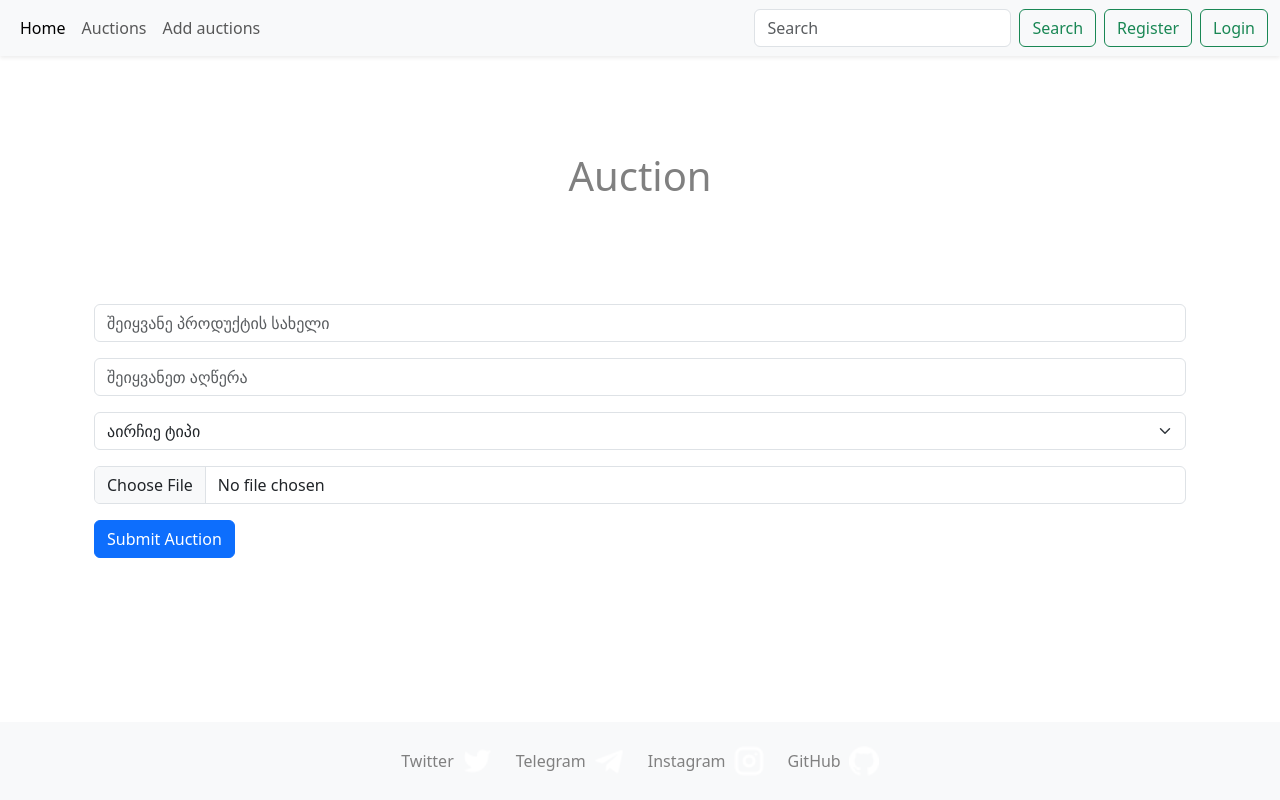
After one commit to davitshengelia2407/First_Flask, a Flask app: page /add-auctions in a window 1280 px wide. The commit adds this page. Run offline with Flask 3, Linux system fonts and the light colour scheme; parts of the project's set-up code (start-up, migrations or seed data) failed here and were passed over; some libraries are stand-ins or nearby versions.

Commit message:
feat: added auctions
added add-auctions where u add auctions on products, auctions.html where those products are listed

```diff
--- a/app.py
+++ b/app.py
@@ -1,7 +1,11 @@
-from flask import Flask, render_template
+from tkinter import image_names
+
+from flask import Flask, render_template, request, url_for, redirect
 from sqlalchemy.sql.functions import count
+from sqlalchemy.testing.suite.test_reflection import metadata
+from werkzeug.utils import secure_filename
 
-from forms import  RegisterForm
+from forms import RegisterForm, AuctionForm
 from os import path
 
 app = Flask(__name__)
@@ -10,19 +14,22 @@ app.config["SECRET_KEY"] = "daculisaiti"
 import os
 import glob
 
-import os
-import glob
+# Define folders
+profile_folder = os.path.join(app.root_path, 'static', 'Images', 'Profile_Photos')
+auction_folder = os.path.join(app.root_path, 'static', 'Images', 'Auctions')
 
-upload_folder = os.path.join(app.root_path, 'static', 'Images', 'Profile_Photos')
+# Function to delete all files in a folder
+def delete_files_in_folder(folder_path):
+    for file_path in glob.glob(os.path.join(folder_path, '*')):
+        try:
+            os.remove(file_path)
+            print(f"Deleted {file_path}")
+        except Exception as e:
+            print(f"Error deleting {file_path}: {e}")
 
-# Delete all files in the upload folder
-for file_path in glob.glob(os.path.join(upload_folder, '*')):
-    try:
-        os.remove(file_path)
-        print(f"Deleted {file_path}")
-    except Exception as e:
-        print(f"Error deleting {file_path}: {e}")
-
+# Run deletion on both folders
+delete_files_in_folder(profile_folder)
+delete_files_in_folder(auction_folder)
 
 brands = [
     {
@@ -138,6 +145,8 @@ profiles = [
 
 users = []
 
+auction_products = []
+
 role = "user"
 
 @app.context_processor
@@ -161,13 +170,43 @@ def register():
             "country": form.country.data
         }
         image = form.image.data
-        directory = path.join(app.root_path, 'static', 'Images', 'Profile_Photos', image.filename)
+        filename = secure_filename(image.filename)
+        directory = path.join(app.root_path, 'static', 'Images', 'Profile_Photos', filename)
         image.save(directory)
         new_user["profile_image"] = image.filename
         users.append(new_user)
         print(users)
     print(form.errors)
     return render_template("register.html", form = form)
+
+
+@app.route("/add-auctions", methods=["GET", "POST"])
+def add_auction():
+    form = AuctionForm()
+    if form.validate_on_submit():
+        new_product = {
+            "product_name": form.product_name.data,
+            "description": form.description.data,
+            "type": form.type.data
+        }
+        image = form.image.data
+        filename = secure_filename(image.filename)
+        directory = path.join(app.root_path, 'static', 'Images', 'Auctions', filename)
+        image.save(directory)
+        new_product["image"] = filename
+        auction_products.append(new_product)
+        print(auction_products)
+        print(form.errors)
+        return redirect(url_for('auctions'))
+
+    return render_template("add-auctions.html", form=form)
+
+
+@app.route("/auctions")
+def auctions():
+    return render_template("auctions.html", auction_products = auction_products)
+
+
 
 
 @app.route("/brands/<int:brand_id>")
--- a/forms.py
+++ b/forms.py
@@ -1,3 +1,4 @@
+from flask import Flask
 from flask_wtf import FlaskForm
 from wtforms import StringField, PasswordField, DateField, SelectField, RadioField, SubmitField, IntegerField
 from wtforms.validators import Optional, DataRequired, length, equal_to
@@ -5,10 +6,11 @@ from flask_wtf.file import FileField, FileAllowed, FileRequired, FileSize
 
 
 class RegisterForm(FlaskForm):
-    image = FileField("ატვირთეთ ფოტო", validators=[ FileRequired(message="profile image is required"),
-                      FileAllowed(['jpg', 'png', 'jpeg', 'webp', 'svg'], 'Images only!'),
-                      FileSize(max_size=20 * 1024 * 1024, message="Image must be less than 20MB")
-                                                    ])
+    image = FileField("ატვირთეთ ფოტო", validators=[
+        FileRequired(message="პროფილის ფოტო აუცილებელია"),
+        FileAllowed(['jpg', 'png', 'jpeg', 'webp', 'svg'], 'მხოლოდ ფოტოები!'),
+        FileSize(max_size=20 * 1024 * 1024, message="ფოტოების მაქსიმალური ზომაა 20mb")
+                ])
     username = StringField('შეიყვანე სახელი', validators=[DataRequired()])
     password = PasswordField("შეიყვანე პაროლი", validators=[DataRequired(), length(min=8, max=20)])
     confirm_password = PasswordField("გაიმეორე პაროლი", validators=[DataRequired(), equal_to("password")])
@@ -16,10 +18,25 @@ class RegisterForm(FlaskForm):
     mobile_number =  IntegerField("შეიყვანეთ ნომერი", validators=[DataRequired()])
     gender =  RadioField("აირჩიე სქესი", choices=["ქალი", "კაცი"], validators=[DataRequired()])
     country =  SelectField(choices=[
-        ("", "აირჩიე ქვეყანა"),  # 👈 this empty string is key
+        ("", "აირჩიე ქვეყანა"),
         ("საქართველო", "საქართველო"),
         ("იაპონია", "იაპონია"),
         ("ამერიკა", "ამერიკა")
     ], validators=[DataRequired()])
+    register_button = SubmitField()
 
-    register_button = SubmitField()
+class AuctionForm(FlaskForm):
+    image = FileField("ატვირთეთ პროდუქტის ფოტო", validators=[
+        FileRequired(message="პროდუქტის ფოტო აუცილებელია"),
+        FileAllowed(['jpg', 'png', 'jpeg', 'webp', 'svg'], 'მხოლოდ ფოტოები!'),
+        FileSize(max_size=20 * 1024 * 1024, message="ფოტოების მაქსიმალური ზომაა 20mb")
+                ])
+    product_name = StringField("შეიყვანე პროდუქტის სახელი", validators=[DataRequired()])
+    description = StringField("შეიყვანეთ აღწერა", validators=[DataRequired()])
+    type = SelectField(choices=[
+        ("", "აირჩიე ტიპი"),
+        ("moisturizer", "დამატენიანებელი"),
+        ("spf", "მზისგან დამცავი"),
+        ("cleanser", "სახის დასაბანი გელი")
+    ], validators=[DataRequired()])
+    submit_auction = SubmitField()
--- /dev/null
+++ b/templates/add-auctions.html
@@ -0,0 +1,40 @@
+{% extends "base.html" %}
+
+{% block title %} Add Auctions {% endblock %}
+
+{% block content %}
+<main class="container">
+    <div class="row py-5 m-5">
+        <h1 class="col-12 text-center">Auction</h1>
+    </div>
+    <form method="POST" enctype="multipart/form-data">
+        {% for errors in form.errors.values() %}
+        {% for error in errors %}
+        <div class="alert alert-danger" role="alert">
+            {{ error }}
+        </div>
+        {% endfor %}
+        {% endfor %}
+
+        {{ form.hidden_tag() }}
+
+        <div class="mb-3">
+            {{ form.product_name(class="form-control", placeholder=form.product_name.label.text) }}
+        </div>
+        <div class="mb-3">
+            {{ form.description(class="form-control", placeholder=form.description.label.text) }}
+        </div>
+        <div class="mb-3">
+            {{ form.type(class="form-select") }}
+        </div>
+        <div class="mb-3">
+            {{ form.image(class="form-control") }}
+        </div>
+        <div class="mb-3">
+            {{ form.submit_auction(class="btn btn-primary" ) }}
+        </div>
+    </form>
+
+
+</main>
+{% endblock %}
--- a/templates/base.html
+++ b/templates/base.html
@@ -1,5 +1,5 @@
 <!DOCTYPE html>
-<html lang="en">
+<html lang="ka">
 <head>
     <meta charset="UTF-8" />
     <meta name="viewport" content="width=device-width, initial-scale=1.0"/>
--- a/templates/navbar.html
+++ b/templates/navbar.html
@@ -10,8 +10,8 @@
                 <li class="nav-item">
                     <a class="nav-link active" aria-current="page" href="/">Home</a>
                 </li>
-                <li class="nav-item"><a class="nav-link" href="/about">About Us</a></li>
-                <li class="nav-item"><a class="nav-link" href="#">Contact Us</a></li>
+                <li class="nav-item"><a class="nav-link" href="/auctions">Auctions</a></li>
+                <li class="nav-item"><a class="nav-link" href="/add-auctions">Add auctions</a></li>
             </ul>
             <form class="d-flex gap-2" role="search">
                 <input class="form-control" type="search" placeholder="Search" aria-label="Search">
```
Also changed, not shown: templates/auctions.html (added, +31 -0 lines).
